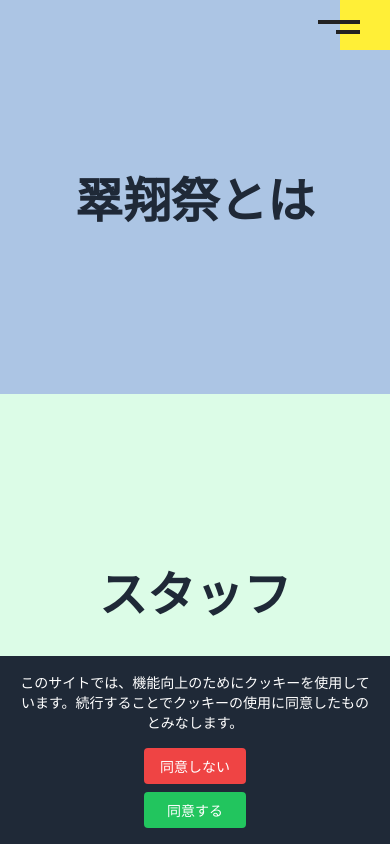
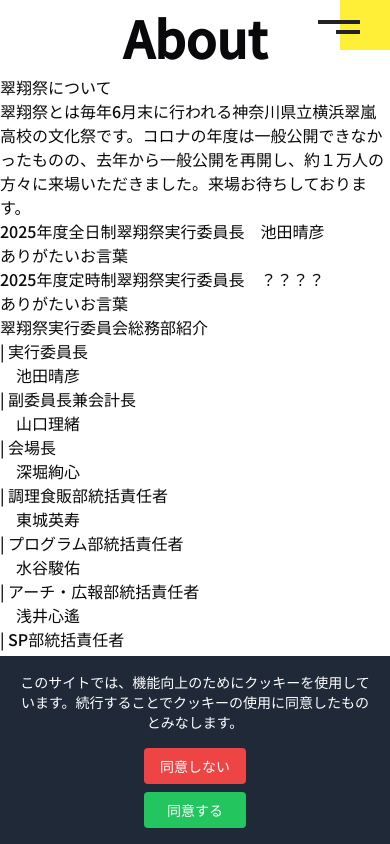
Before and after one commit to 2025program/suishousai2025, a Next.js app: page /about in a window 390 px wide. Built offline with nearby package versions, Linux system fonts and the light colour scheme.

Commit message:
aboutページの変更と削除

```diff
--- /dev/null
+++ b/app/about/about.css
@@ -0,0 +1,40 @@
+/* 注意
+
+ダメなやつ
+h2 {
+    font-size: 20px;
+}
+
+この設定方法ダメ！
+その代わりにクラス名で管理して！
+例えば<h2 className="h2">みたいに指定してクラス名でcss割り当てるならok
+
+okなやつ
+.h2 {
+    font-size: 20px;
+}
+
+だからいま<h3>| 実行委員長</h3>みたいに指定してると思うけどこれを
+<h3 className="">| 実行委員長</h3>にして名前つけてあげて
+分からないことあったら聞いて。
+*/
+
+/*サンプル設定*/
+
+.header {
+    width: 100%;
+    display: flex;
+    flex-direction: column;
+    text-align: center;
+}
+
+.about {
+    font-size: 80px;
+    font-weight: bold;
+}
+
+@media (max-width: 768px) {
+    .about {
+        font-size: 50px;
+    }
+}
--- a/app/about/absui/page.tsx
+++ /dev/null
@@ -1,30 +0,0 @@
-"use client";
-import { useEffect, useCallback } from "react";
-import { useBreadcrumb } from "@/components/bread/BreadcrumbContext";
-
-export default function Absui() {
-    const { setBreadcrumbs } = useBreadcrumb();
-
-    const updateBreadcrumbs = useCallback(() => {
-        setBreadcrumbs([{ name: "概要", href: "/about" }, { name: "翠翔祭とは", href: "/about/absui" }]);
-    }, [setBreadcrumbs]);
-
-    useEffect(() => {
-        updateBreadcrumbs();
-    }, [updateBreadcrumbs]);
-
-    return (
-        <main className="p-8">
-            <header className="mb-6">
-                <h1 className="text-2xl">翠翔祭とは</h1>
-            </header>
-
-            <section className="mb-6">
-                <h2 className="text-xl mb-2">1. はじめに</h2>
-                <p>
-                    翠嵐の文化祭です
-                </p>
-            </section>
-        </main>
-    );
-}
--- a/app/about/page.tsx
+++ b/app/about/page.tsx
@@ -1,30 +1,75 @@
 "use client";
 import { useEffect, useCallback } from "react";
 import { useBreadcrumb } from "@/components/bread/BreadcrumbContext";
-import Link from "next/link";
+import "./about.css"
 
-export default function About() {
+export default function Stuff() {
     const { setBreadcrumbs } = useBreadcrumb();
 
     const updateBreadcrumbs = useCallback(() => {
-        setBreadcrumbs([{ name: "概要", href: "/about" }]);
+        setBreadcrumbs([{ name: "概要", href: "/about" }, { name: "スタッフ", href: "/about/stuff" }]);
     }, [setBreadcrumbs]);
 
     useEffect(() => {
         updateBreadcrumbs();
     }, [updateBreadcrumbs]);
 
+    //cssの設定方法 同じディレクトリにabout.cssがあるからそこで指定してほしい
+    //設定方法はhtmlと同じ
+    //htmlではclass=""だけどそれがclassName=""になったくらいで特にあとは変更はない
+    //注意！nextjsは<h3>とか<h2>とかの区別がないからスタイルでfont-sizeを指定して大きさを調整してね
+    //注意！css設定するときにh1とかで丸ごとの指定できないからクラス名で一括管理して(about.css見て)
+    //例としてタイトル部分のスタイルを設定してみたよ
+
     return (
-        <div className="flex flex-col md:flex-row h-[calc(100vh-3.5rem)] w-full">
-            <Link href="/about/absui" className="group flex-1 relative flex flex-col items-center justify-center bg-blue-100 hover:bg-blue-200 transition-all">
-                <h2 className="text-5xl font-bold text-gray-800 z-10">翠翔祭とは</h2>
-                <div className="absolute inset-0 bg-black opacity-0 group-hover:opacity-10 transition-all" />
-            </Link>
+        <main className="">
+            <header className="header">
+                <h1 className="about">About</h1>
+            </header>
 
-            <Link href="/about/stuff" className="group flex-1 relative flex flex-col items-center justify-center bg-green-100 hover:bg-green-200 transition-all">
-                <h2 className="text-5xl font-bold text-gray-800 z-10">スタッフ</h2>
-                <div className="absolute inset-0 bg-black opacity-0 group-hover:opacity-10 transition-all" />
-            </Link>
-        </div>
+            <section className="">
+                <h2>翠翔祭について</h2>
+                <a>翠翔祭とは毎年6月末に行われる神奈川県立横浜翠嵐高校の文化祭です。コロナの年度は一般公開できなかったものの、去年から一般公開を再開し、約１万人の方々に来場いただきました。来場お待ちしております。</a>
+            </section>
+
+            <section className="">
+                <h2>2025年度全日制翠翔祭実行委員長　池田晴彦</h2>
+                <a>ありがたいお言葉</a>
+            </section>
+
+            <section className="">
+                <h2>2025年度定時制翠翔祭実行委員長　？？？？</h2>
+                <a>ありがたいお言葉</a>
+            </section>
+
+            <section className="">
+                <h2 className="">翠翔祭実行委員会総務部紹介</h2>
+                <h3>| 実行委員長</h3>
+                <a className="member-name">　池田晴彦</a>
+                <h3>| 副委員長兼会計長</h3>
+                <a className="member-name">　山口理緒</a>
+                <h3>| 会場長</h3>
+                <a className="member-name">　深堀絢心</a>
+                <h3>| 調理食販部統括責任者</h3>
+                <a className="member-name">　東城英寿</a>
+                <h3>| プログラム部統括責任者</h3>
+                <a className="member-name">　水谷駿佑</a>
+                <h3>| アーチ・広報部統括責任者</h3>
+                <a className="member-name">　浅井心遙</a>
+                <h3>| SP部統括責任者</h3>
+                <a className="member-name">　𠮷岡太郎</a>
+                <h3>| 後夜祭・ステージ部統括責任者</h3>
+                <a className="member-name">　富永恵未</a>
+            </section>
+
+            <section className="mb-6">
+                <h2 className="text-xl mb-2">ウェブサイト開発</h2>
+                <a className="member-name">
+                    Pent &#40;横浜翠嵐所属&#41;
+                </a>
+            </section>
+
+
+        </main>
     );
 }
--- a/app/about/stuff/page.tsx
+++ /dev/null
@@ -1,70 +0,0 @@
-"use client";
-import { useEffect, useCallback } from "react";
-import { useBreadcrumb } from "@/components/bread/BreadcrumbContext";
-import { color } from "framer-motion";
-import { Color } from "three/src/Three.js";
-
-export default function Stuff() {
-    const { setBreadcrumbs } = useBreadcrumb();
-
-    const updateBreadcrumbs = useCallback(() => {
-        setBreadcrumbs([{ name: "概要", href: "/about" }, { name: "スタッフ", href: "/about/stuff" }]);
-    }, [setBreadcrumbs]);
-
-    useEffect(() => {
-        updateBreadcrumbs();
-    }, [updateBreadcrumbs]);
-
-    return (
-        <main className="p-8">
-            <header className="mb-6">
-                <h1 className="text-2xl">About</h1>
-                <p></p>
-            </header>
-
-            <section　className="mb-6">
-                <h2>翠翔祭について</h2>
-                <a>翠翔祭とは毎年6月末に行われる神奈川県立横浜翠嵐高校の文化祭です。コロナの年度は一般公開できなかったものの、去年から一般公開を再開し、約１万人の方々に来場いただきました。来場お待ちしております。</a>
-            </section>
-
-            <section className="mb-6">
-                <h2>2025年度全日制翠翔祭実行委員長　池田晴彦</h2>
-                <a>ありがたいお言葉</a>
-            </section>
-
-            <section className="mb-6">
-                <h2>2025年度定時制翠翔祭実行委員長　？？？？</h2>
-                <a>ありがたいお言葉</a>
-            </section>
-
-            <section className="mb-6">
-                <h2 className="text-xl mb-2">翠翔祭実行委員会総務部紹介</h2>
-                <h3>| 実行委員長</h3>
-                <a className="member-name">　池田晴彦</a>
-                <h3>| 副委員長兼会計長</h3>
-                <a className="member-name">　山口理緒</a>
-                <h3>| 会場長</h3>
-                <a className="member-name">　深堀絢心</a>
-                <h3>| 調理食販部統括責任者</h3>
-                <a className="member-name">　東城英寿</a>
-                <h3>| プログラム部統括責任者</h3>
-                <a className="member-name">　水谷駿佑</a>
-                <h3>| アーチ・広報部統括責任者</h3>
-                <a className="member-name">　浅井心遙</a>
-                <h3>| SP部統括責任者</h3>
-                <a className="member-name">　𠮷岡太郎</a>
-                <h3>| 後夜祭・ステージ部統括責任者</h3>
-                <a className="member-name">　富永恵未</a>
-            </section>
-
-            <section className="mb-6">
-                <h2 className="text-xl mb-2">ウェブサイト開発</h2>
-                <a className="member-name">
-                    Pent &#40;横浜翠嵐所属&#41;
-                </a>
-            </section>
-
-
-        </main>
-    );
-}
--- a/components/HamburgerMenu.module.css
+++ b/components/HamburgerMenu.module.css
@@ -236,6 +236,12 @@
     padding: 10px;
 }
 
+@media (max-width: 768px) {
+    .pic-left {
+        display: none;
+    }
+}
+
 .l-nav__title {
     letter-spacing: 0.02em;
     line-height: 1.1;
--- a/components/HamburgerMenu.tsx
+++ b/components/HamburgerMenu.tsx
@@ -88,21 +88,14 @@ const HamburgerMenu: React.FC = () => {
                 <div className={`${styles['l-nav__main']} ${isActive ? styles['is-active'] : ''}`}>
                     <div className={styles['l-nav__mainInner']}>
                         <div className={`${styles['l-nav__left']} ${isActive ? styles['is-active'] : ''}`} onClick={toggleMenu}>
-                            <picture>
-                                <source
-                                    type="image/webp"
-                                    media="(min-width:768px)"
-                                    srcSet="/welcome/mv_copy.webp"
-                                />
                             <Image
                                 className={`${styles['pic-left']}`}
-                                    src="/welcome/mv_copy_sp.webp"
+                                src="/welcome/mv_copy.webp"
                                 alt="主役になろう"
                                 width={594}
                                 height={197}
                                 loading="eager"
                             />
-                            </picture>
                         </div>
                         <div className={`${styles['l-nav__right']} ${isActive ? styles['is-active'] : ''}`}>
                             <div className={styles['l-nav__rightInner']}>
@@ -147,18 +140,8 @@ const HamburgerMenu: React.FC = () => {
                                     <li className={styles['l-nav__item']}>
                                         <a href="/announce">NEWS</a>
                                     </li>
-                                    <li className={styles['l-nav__itemcontent']}>
-                                        <div className={styles['l-nav__item']}>
-                                            <a href="/about" onClick={toggleAboutDropdown}>ABOUT</a>
-                                        </div>
-                                        <ul className={`${styles['l-nav__dropdown']} ${isAboutDropdownOpen ? styles['open'] : ''}`}>
-                                            <li className={styles['l-nav__dropdownItem']}>
-                                                <a href="/about/absui">SUISHOSAI</a>
-                                            </li>
-                                            <li className={styles['l-nav__dropdownItem']}>
-                                                <a href="/about/stuff">STUFF</a>
-                                            </li>
-                                        </ul>
+                                    <li className={styles['l-nav__item']}>
+                                        <a href="/about">ABOUT</a>
                                     </li>
                                 </ul>
                             </div>
```
Lines whose indentation alone changed are shown as unchanged.
